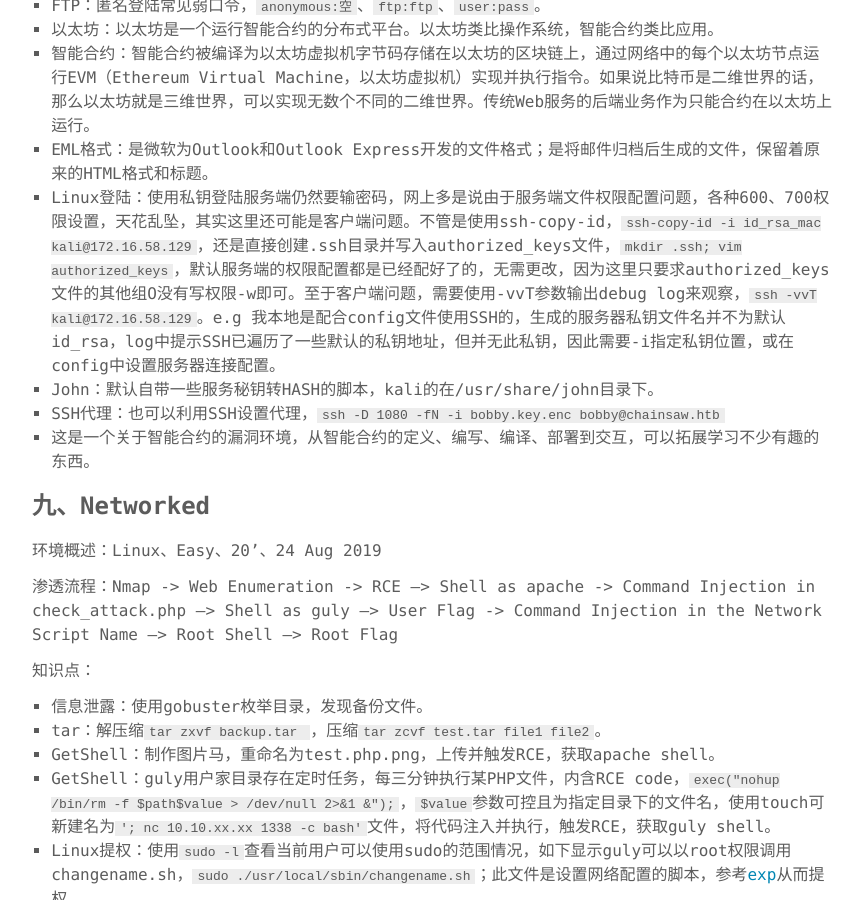
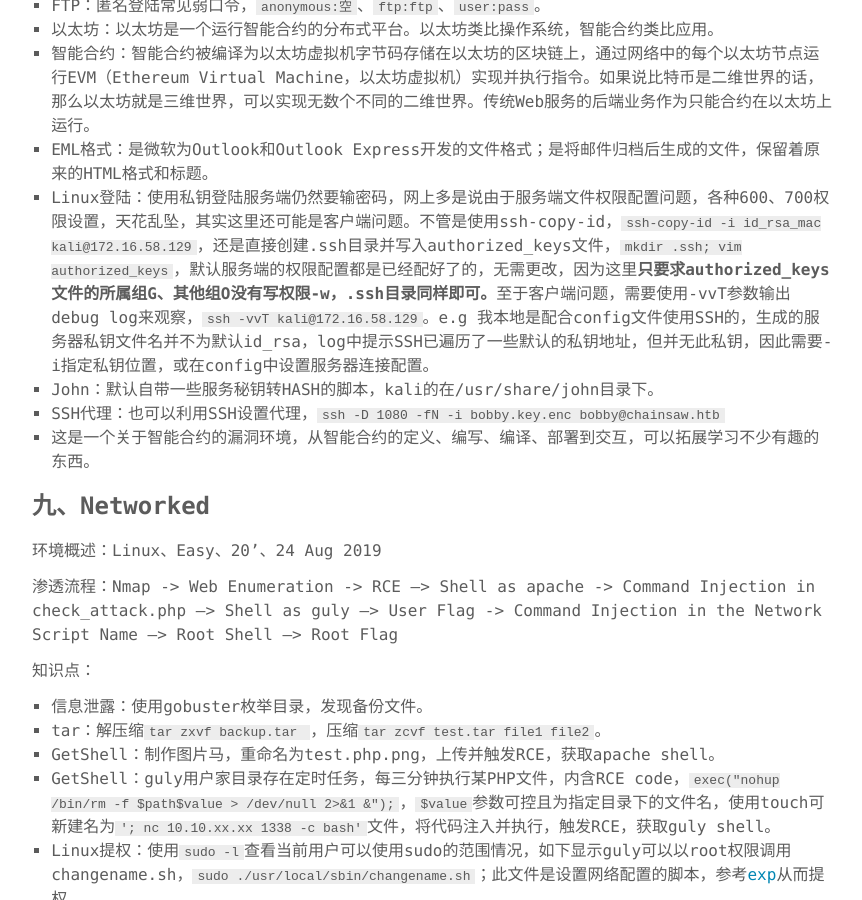
Before and after one commit to SewellDinG/sewellding.github.io, a Jekyll site: the page built from _posts/2020-02-16-「0xrick's Write-ups for hack-the-box」渗透习惯与知识点补充.md, in a window 1280 px wide and 900 px high, scrolled down 5772 px. Shown: the whole window, without its empty margins (207-1069 px from the left). Built offline with Jekyll 4.4.1, drawn with Linux system fonts in a browser that asks for light colours.

Commit message:
Fix SSH Login Error

```diff
--- a/_posts/2020-02-16-「0xrick's Write-ups for hack-the-box」渗透习惯与知识点补充.md
+++ b/_posts/2020-02-16-「0xrick's Write-ups for hack-the-box」渗透习惯与知识点补充.md
@@ -190,7 +190,7 @@
 - 以太坊：以太坊是一个运行智能合约的分布式平台。以太坊类比操作系统，智能合约类比应用。
 - 智能合约：智能合约被编译为以太坊虚拟机字节码存储在以太坊的区块链上，通过网络中的每个以太坊节点运行EVM（Ethereum Virtual Machine，以太坊虚拟机）实现并执行指令。如果说比特币是二维世界的话，那么以太坊就是三维世界，可以实现无数个不同的二维世界。传统Web服务的后端业务作为只能合约在以太坊上运行。
 - EML格式：是微软为Outlook和Outlook Express开发的文件格式；是将邮件归档后生成的文件，保留着原来的HTML格式和标题。
-- Linux登陆：使用私钥登陆服务端仍然要输密码，网上多是说由于服务端文件权限配置问题，各种600、700权限设置，天花乱坠，其实这里还可能是客户端问题。不管是使用ssh-copy-id，`ssh-copy-id -i id_rsa_mac kali@172.16.58.129`，还是直接创建.ssh目录并写入authorized_keys文件，`mkdir .ssh; vim authorized_keys`，默认服务端的权限配置都是已经配好了的，无需更改，因为这里只要求authorized_keys文件的其他组O没有写权限-w即可。至于客户端问题，需要使用-vvT参数输出debug log来观察，`ssh -vvT kali@172.16.58.129`。e.g 我本地是配合config文件使用SSH的，生成的服务器私钥文件名并不为默认id_rsa，log中提示SSH已遍历了一些默认的私钥地址，但并无此私钥，因此需要-i指定私钥位置，或在config中设置服务器连接配置。
+- Linux登陆：使用私钥登陆服务端仍然要输密码，网上多是说由于服务端文件权限配置问题，各种600、700权限设置，天花乱坠，其实这里还可能是客户端问题。不管是使用ssh-copy-id，`ssh-copy-id -i id_rsa_mac kali@172.16.58.129`，还是直接创建.ssh目录并写入authorized_keys文件，`mkdir .ssh; vim authorized_keys`，默认服务端的权限配置都是已经配好了的，无需更改，因为这里**只要求authorized_keys文件的所属组G、其他组O没有写权限-w，.ssh目录同样即可。**至于客户端问题，需要使用-vvT参数输出debug log来观察，`ssh -vvT kali@172.16.58.129`。e.g 我本地是配合config文件使用SSH的，生成的服务器私钥文件名并不为默认id_rsa，log中提示SSH已遍历了一些默认的私钥地址，但并无此私钥，因此需要-i指定私钥位置，或在config中设置服务器连接配置。
 - John：默认自带一些服务秘钥转HASH的脚本，kali的在/usr/share/john目录下。
 - SSH代理：也可以利用SSH设置代理，`ssh -D 1080 -fN -i bobby.key.enc bobby@chainsaw.htb`
 - 这是一个关于智能合约的漏洞环境，从智能合约的定义、编写、编译、部署到交互，可以拓展学习不少有趣的东西。
```
